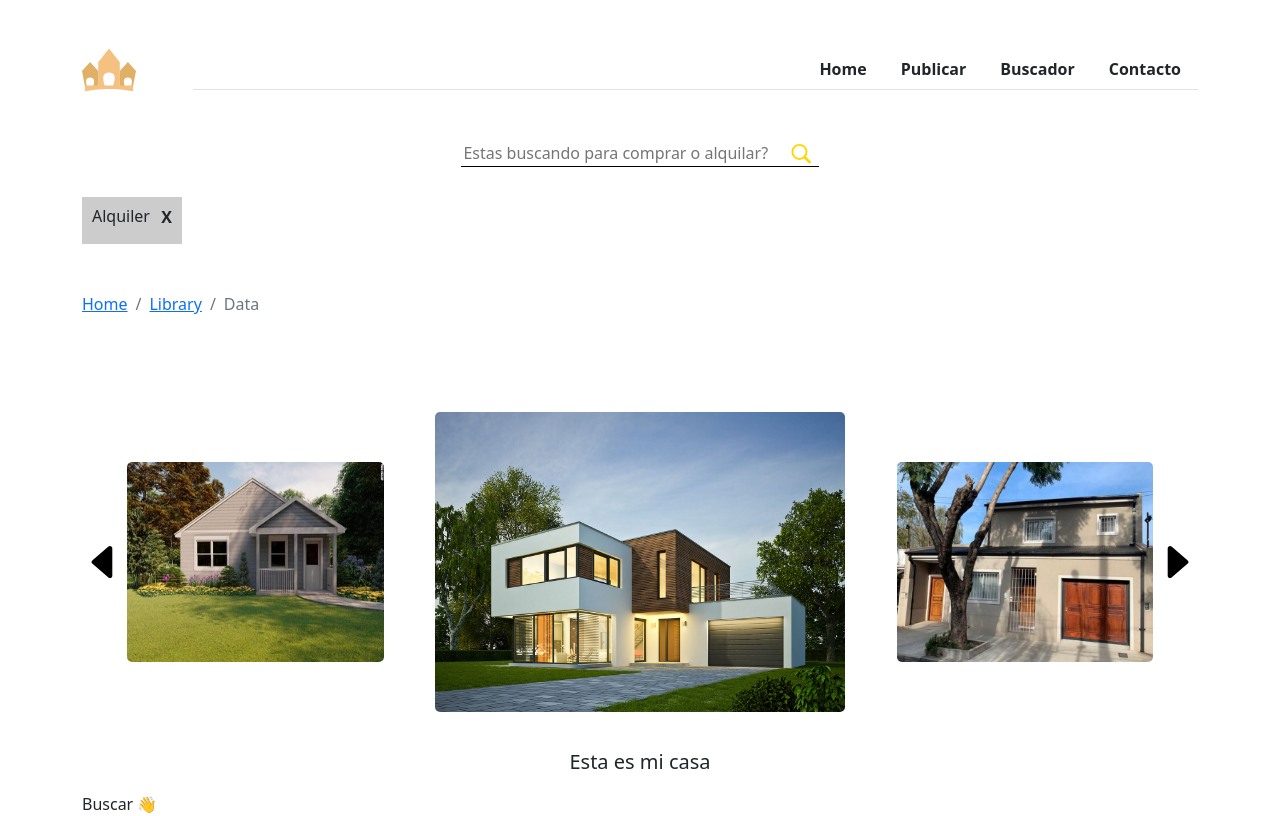
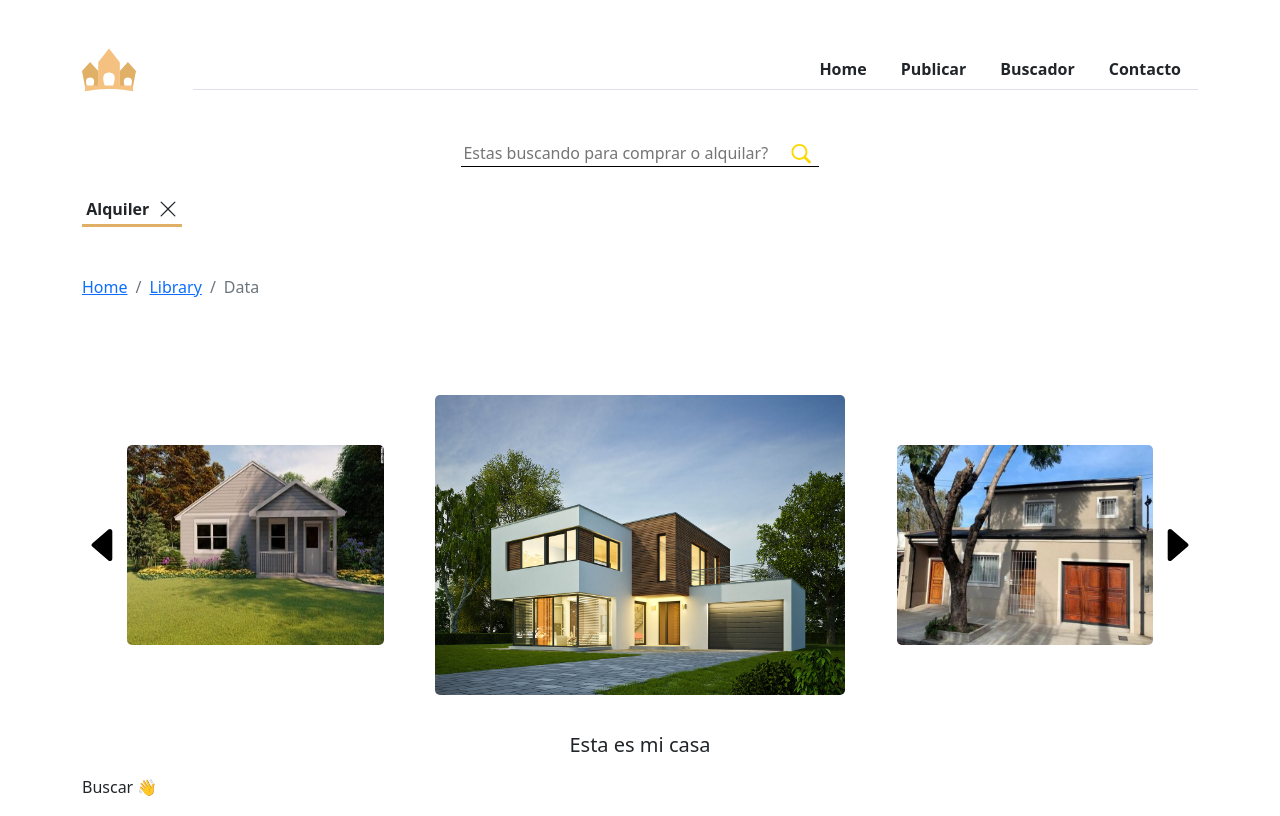
Before and after one commit to Team-IDforIdeas/Bonpland-front, a React (Vite) app: page /buscar in a window 1280 px wide. Built offline with nearby package versions, Linux system fonts and the light colour scheme.

Commit message:
se agrego componente de palabra clave

```diff
--- a/src/components/shared/Buscador/inputBuscar.jsx
+++ b/src/components/shared/Buscador/inputBuscar.jsx
@@ -13,7 +13,11 @@ const palabraClave = ['comprar','alquilar']
                 <input type='text' id='inputBuscar'   placeholder='Estas buscando para comprar o alquilar?'/>
                 <svg xmlns="http://www.w3.org/2000/svg" onClick={()=>alert('realizado')} id="lupita" className='ionicon' viewBox="0 0 512 512"><title>Search</title><path d="M221.09 64a157.09 157.09 0 10157.09 157.09A157.1 157.1 0 00221.09 64z" fill="none" stroke="gold" stroke-miterlimit="10" stroke-width="42"/><path fill="none" stroke="gold" stroke-linecap="round" stroke-miterlimit="10" stroke-width="62" d="M338.29 338.29L448 448"/></svg>
            </div>
-           <div className='muestra'><h6>Alquiler</h6><span>X</span></div>
+           <div className='muestra'><p>Alquiler</p><svg xmlns="http://www.w3.org/2000/svg" className='bi bi-x-lg equis' width="20" height="20" fill="currentColor"  viewBox="0 0 16 16">
+  <path d="M2.146 2.854a.5.5 0 1 1 .708-.708L8 7.293l5.146-5.147a.5.5 0 0 1 .708.708L8.707 8l5.147 5.146a.5.5 0 0 1-.708.708L8 8.707l-5.146 5.147a.5.5 0 0 1-.708-.708L7.293 8 2.146 2.854Z"/>
+</svg></div>
+
+
 		</>
     )
 }
--- a/src/components/shared/Buscador/style.css
+++ b/src/components/shared/Buscador/style.css
@@ -23,21 +23,19 @@
 	display: none;
 }
 .muestra{
+	display: flex;
+	justify-content: space-around;
+
+	margin-right: 10px;
+	width: 100px;
+	height: 30px;
+	border-bottom: 3px solid #E0B067;
+}
+.muestra p{
+	font-weight:600;
+}
+.equis{
 	position: relative;
-	width: 100px;
-	padding: 10px;
-	background: #ccc;
-	display: flex;
-	justify-content: space-between;
-	align-items: center;
+	top: 2px;
+	cursor: pointer;
 }
-.muestra h6{
-	display: inline-block;
-
-}
-.muestra span{
-	position: absolute;
-	right: 10px;
-	bottom: 15px;
-	font-weight: bolder;
-}
```
